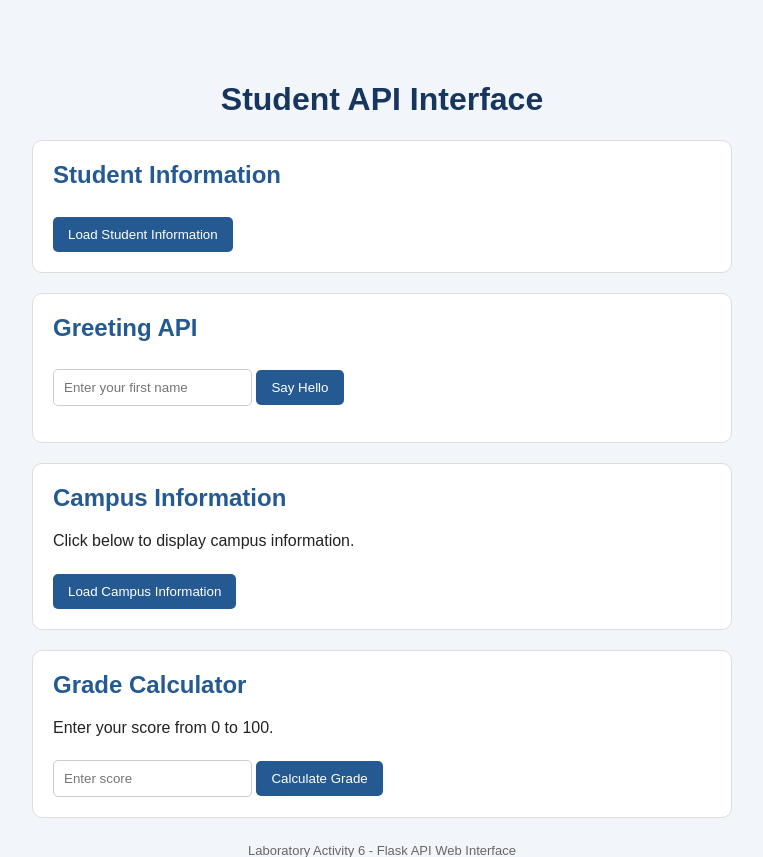
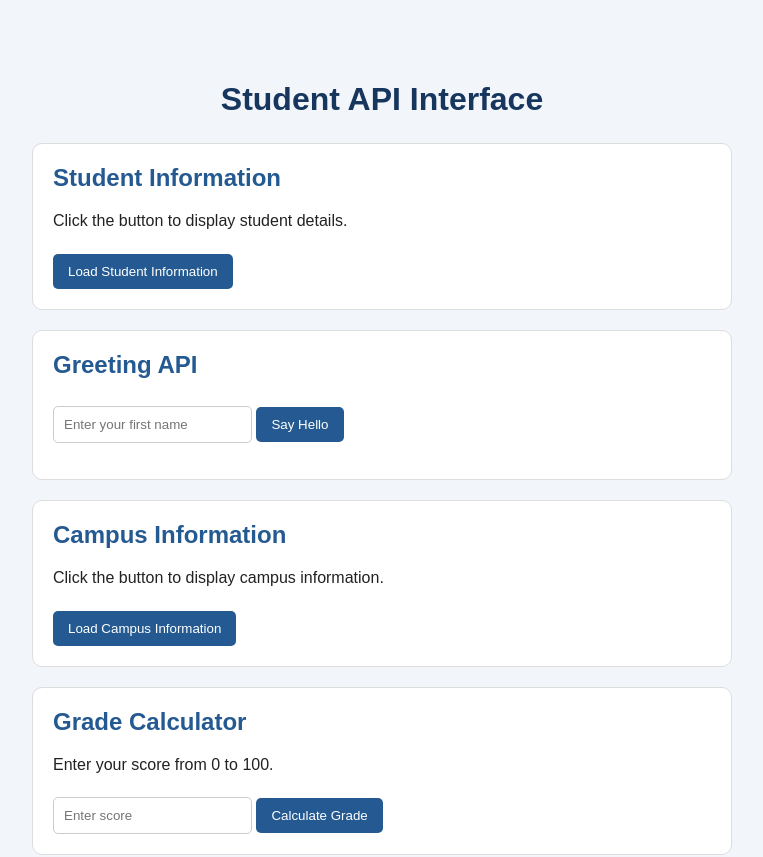
Before and after one commit to molinarubyjoy-max/rubyjoymolina, a Flask app: page / in a window 1280 px wide. Shown: the top 857 px of the page, without its empty margins (258-1021 px from the left). Run offline with Flask 3, Linux system fonts and the light colour scheme.

Commit message:
Add Flask API web interface

```diff
--- a/app.py
+++ b/app.py
@@ -32,7 +32,7 @@ def say_hello():
     })
 
 
-# Campus Information endpoint
+# Custom API Endpoint 1: Campus Information
 @app.route('/campus')
 def campus_info():
     return jsonify({
@@ -43,7 +43,7 @@ def campus_info():
     })
 
 
-# Grade Calculator endpoint
+# Custom API Endpoint 2: Grade Calculator
 @app.route('/grade')
 def calculate_grade():
     score = request.args.get('score', type=float)
--- a/templates/index.html
+++ b/templates/index.html
@@ -20,6 +20,7 @@
         h1 {
             text-align: center;
             color: #17365d;
+            margin-bottom: 25px;
         }
 
         h2 {
@@ -82,9 +83,12 @@
 
     <h1>Student API Interface</h1>
 
+
     <!-- Student Information -->
     <div class="section">
         <h2>Student Information</h2>
+
+        <p>Click the button to display student details.</p>
 
         <button onclick="loadStudent()">
             Load Student Information
@@ -92,6 +96,7 @@
 
         <div id="studentResult" class="result"></div>
     </div>
+
 
     <!-- Greeting API -->
     <div class="section">
@@ -108,11 +113,12 @@
         <p id="greeting"></p>
     </div>
 
-    <!-- Campus Information API -->
+
+    <!-- Additional Task: Campus Information API -->
     <div class="section">
         <h2>Campus Information</h2>
 
-        <p>Click below to display campus information.</p>
+        <p>Click the button to display campus information.</p>
 
         <button onclick="loadCampus()">
             Load Campus Information
@@ -120,6 +126,7 @@
 
         <div id="campusResult" class="result"></div>
     </div>
+
 
     <!-- Grade Calculator API -->
     <div class="section">
@@ -143,13 +150,15 @@
         <div id="gradeResult" class="result"></div>
     </div>
 
+
     <footer>
         Laboratory Activity 6 - Flask API Web Interface
     </footer>
 
+
     <script>
 
-        // Load Student Information
+        // Student Information API
         function loadStudent() {
             fetch('/student')
                 .then(response => {
@@ -178,7 +187,6 @@
                         const b = document.createElement('b');
 
                         b.textContent = label + ': ';
-
                         p.appendChild(b);
                         p.appendChild(
                             document.createTextNode(value)
@@ -227,7 +235,7 @@
         }
 
 
-        // Campus Information API
+        // Additional Task: Campus Information API
         function loadCampus() {
             fetch('/campus')
                 .then(response => {
@@ -255,7 +263,6 @@
                         const b = document.createElement('b');
 
                         b.textContent = label + ': ';
-
                         p.appendChild(b);
                         p.appendChild(
                             document.createTextNode(value)
```
